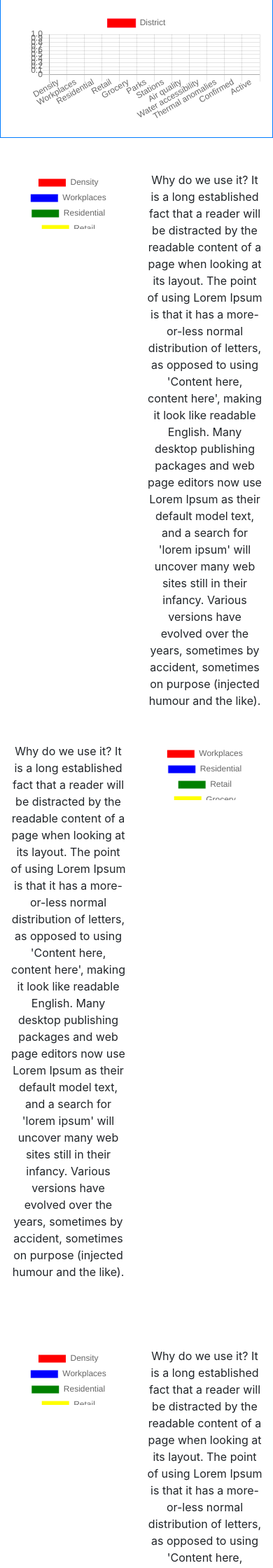
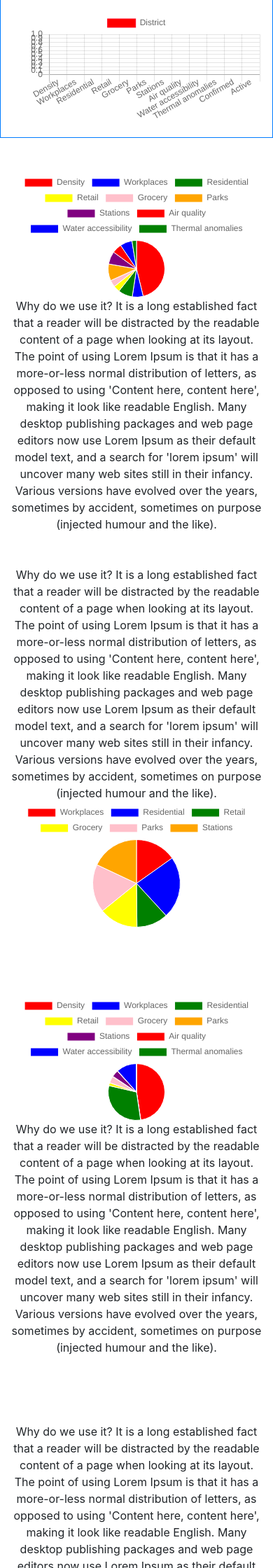
Before and after one commit to praveenkr3187/BPPIMTCovidResponse, a Flask app: page /district in a window 390 px wide. Shown: the part 364-2604 px from the top of the page at 70% size. Run offline with Flask 2, Linux system fonts and the light colour scheme; data that the repository does not hold is empty; some libraries are stand-ins or nearby versions.

Commit message:
pie chart mobile fix

```diff
--- a/static/s2.js
+++ b/static/s2.js
@@ -54,7 +54,7 @@ getData3.done(function(data){
     var ctxa = document.getElementById('a').getContext('2d');
     var charta = new Chart(ctxa, {
         // The type of chart we want to create
-        type: 'doughnut',
+        type: 'pie',
         // The data for our dataset
         data: {
             labels: data.fIKeys,
@@ -75,7 +75,7 @@ getData3.done(function(data){
     var ctxb = document.getElementById('b').getContext('2d');
     var chartb = new Chart(ctxb, {
         // The type of chart we want to create
-        type: 'doughnut',
+        type: 'pie',
         // The data for our dataset
         data: {
             labels: data.fIMKeys,
@@ -96,7 +96,7 @@ getData3.done(function(data){
     var ctxc = document.getElementById('c').getContext('2d');
     var chartc = new Chart(ctxc, {
         // The type of chart we want to create
-        type: 'doughnut',
+        type: 'pie',
         // The data for our dataset
         data: {
             labels: data.uSKeys,
@@ -115,7 +115,7 @@ getData3.done(function(data){
     var ctxd = document.getElementById('d').getContext('2d');
     var chartd = new Chart(ctxd, {
         // The type of chart we want to create
-        type: 'doughnut',
+        type: 'pie',
         // The data for our dataset
         data: {
             labels: data.uSMKeys,
--- a/templates/district.html
+++ b/templates/district.html
@@ -32,10 +32,10 @@
 <section class="py-5">
   <div class="container text-center">
     <div class="row">
-      <div class="col">
+      <div class="col-sm">
         <canvas id="a" ></canvas>
       </div>
-      <div class="col">
+      <div class="col-sm">
         Why do we use it?
 It is a long established fact that a reader will be distracted by the readable content of a page when looking at its layout. The point of using Lorem Ipsum is that it has a more-or-less normal distribution of letters, as opposed to using 'Content here, content here', making it look like readable English. Many desktop publishing packages and web page editors now use Lorem Ipsum as their default model text, and a search for 'lorem ipsum' will uncover many web sites still in their infancy. Various versions have evolved over the years, sometimes by accident, sometimes on purpose (injected humour and the like).
       </div>
@@ -44,11 +44,11 @@ It is a long established fact that a reader will be distracted by the readable c
 
   <div class="container text-center py-5">
     <div class="row">
-      <div class="col">
+      <div class="col-sm">
        Why do we use it?
 It is a long established fact that a reader will be distracted by the readable content of a page when looking at its layout. The point of using Lorem Ipsum is that it has a more-or-less normal distribution of letters, as opposed to using 'Content here, content here', making it look like readable English. Many desktop publishing packages and web page editors now use Lorem Ipsum as their default model text, and a search for 'lorem ipsum' will uncover many web sites still in their infancy. Various versions have evolved over the years, sometimes by accident, sometimes on purpose (injected humour and the like).
       </div>
-      <div class="col">
+      <div class="col-sm">
         <canvas id="b" ></canvas>
       </div>
     </div>
@@ -56,7 +56,7 @@ It is a long established fact that a reader will be distracted by the readable c
 
   <div class="container text-center py-5">
     <div class="row">
-      <div class="col">
+      <div class="col-sm">
         <canvas id="c" ></canvas>
       </div>
       <div class="col">
@@ -67,11 +67,11 @@ It is a long established fact that a reader will be distracted by the readable c
   </div>
   <div class="container text-center py-5">
     <div class="row">
-      <div class="col">
+      <div class="col-sm">
         Why do we use it?
 It is a long established fact that a reader will be distracted by the readable content of a page when looking at its layout. The point of using Lorem Ipsum is that it has a more-or-less normal distribution of letters, as opposed to using 'Content here, content here', making it look like readable English. Many desktop publishing packages and web page editors now use Lorem Ipsum as their default model text, and a search for 'lorem ipsum' will uncover many web sites still in their infancy. Various versions have evolved over the years, sometimes by accident, sometimes on purpose (injected humour and the like).
       </div>
-      <div class="col">
+      <div class="col-sm">
         <canvas id="d" ></canvas>
       </div>
     </div>
```
